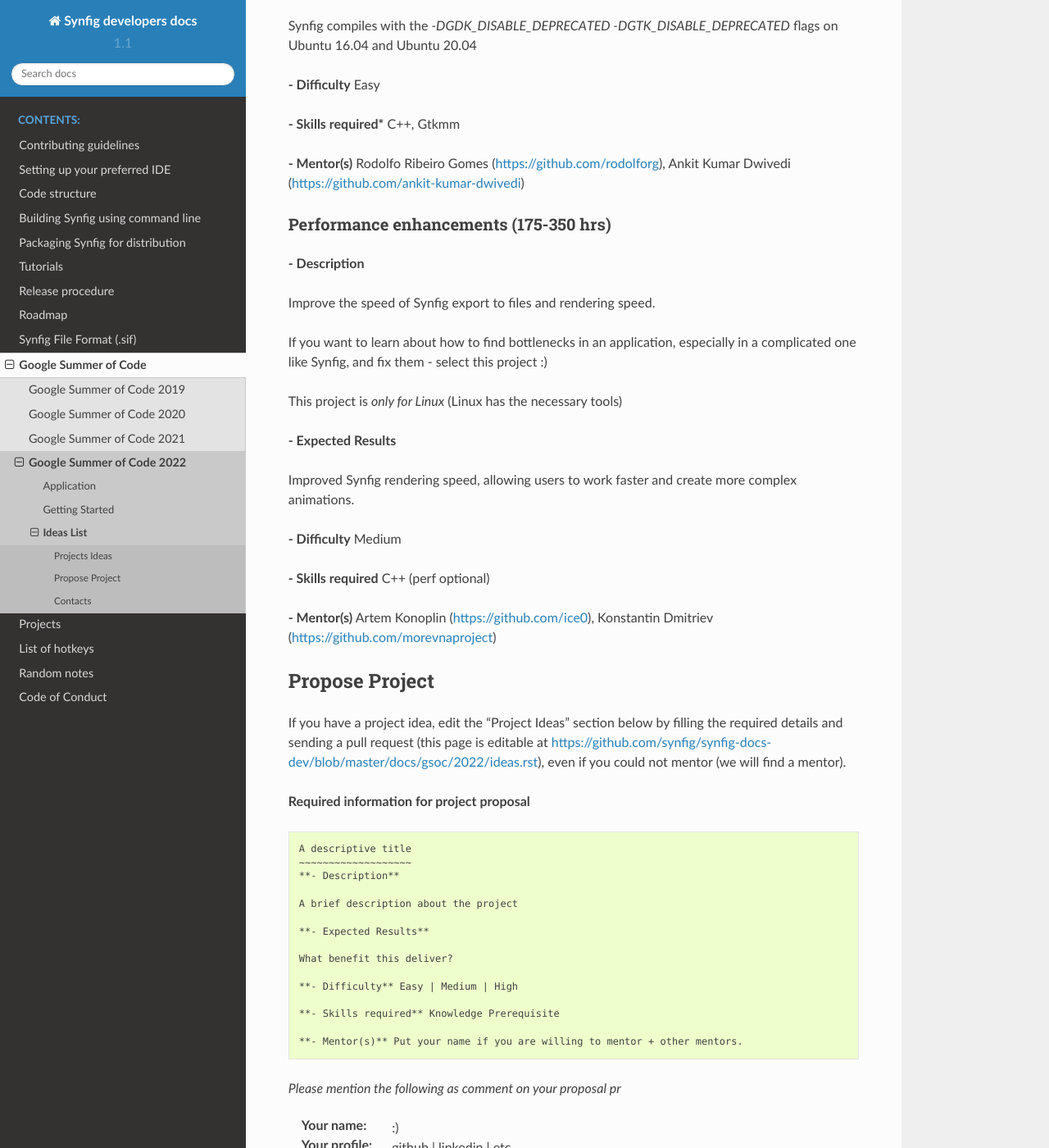
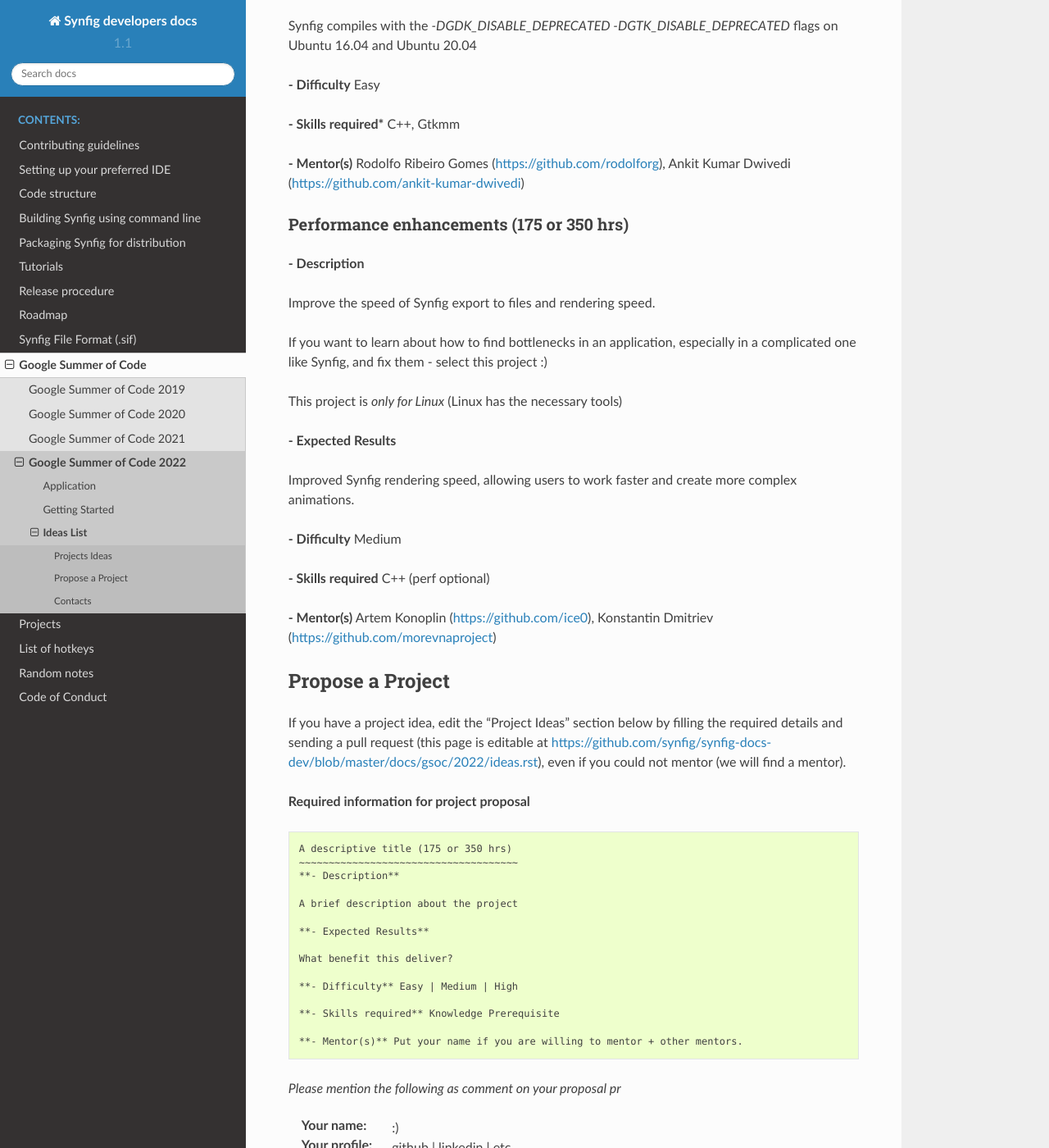
Before and after one commit to synfig/synfig-docs-dev, a Sphinx documentation site: the page built from docs/gsoc/2022/ideas.rst, in a window 1280 px wide and 1400 px high, scrolled down 1786 px. Shown: the whole window at 82% size. Built offline with Sphinx 7.4.7 and the Read the Docs theme 2.0.0, drawn with Linux system fonts in a browser that asks for light colours; some of the changed text lies outside the part shown.

Commit message:
Some minor fixes to Ideas List page (#83)

```diff
--- a/docs/gsoc/2022/ideas.rst
+++ b/docs/gsoc/2022/ideas.rst
@@ -9,8 +9,8 @@
 Projects Ideas
 --------------
 
-User Interface improvements (175-350 hrs)
-~~~~~~~~~~~~~~~~~~~~~~~~~~~~~~~~~~~~~~~
+User Interface improvements (175 or 350 hrs)
+~~~~~~~~~~~~~~~~~~~~~~~~~~~~~~~~~~~~~~~~~~~~
 
 **- Description**
 
@@ -37,7 +37,7 @@
 
 
 Building Synfig with the MSVC/vcpkg toolkit (175 hrs)
-~~~~~~~~~~~~~~~~~~~~~~~~~~~~~~~~~~~~~~~
+~~~~~~~~~~~~~~~~~~~~~~~~~~~~~~~~~~~~~~~~~~~~~~~~~~~~~~~
 
 **- Description**
 
@@ -58,7 +58,7 @@
 
 
 Replacement of deprecated Gtk classes (175 hrs)
-~~~~~~~~~~~~~~~~~~~
+~~~~~~~~~~~~~~~~~~~~~~~~~~~~~~~~~~~~~~~~~~~~~~~~
 **- Description**
 
 - get rid of deprecated Gtk::StockId (since before 2013)
@@ -79,8 +79,8 @@
 **- Mentor(s)** Rodolfo Ribeiro Gomes (https://github.com/rodolforg), Ankit Kumar Dwivedi (https://github.com/ankit-kumar-dwivedi)
 
 
-Performance enhancements (175-350 hrs)
-~~~~~~~~~~~~~~~~~~~~~~~~
+Performance enhancements (175 or 350 hrs)
+~~~~~~~~~~~~~~~~~~~~~~~~~~~~~~~~~~~~~~~~~~
 **- Description**
 
 Improve the speed of Synfig export to files and rendering speed.
@@ -100,16 +100,16 @@
 **- Mentor(s)** Artem Konoplin (https://github.com/ice0), Konstantin Dmitriev (https://github.com/morevnaproject)
 
 
-Propose Project
----------------
+Propose a Project
+------------------
 If you have a project idea, edit the "Project Ideas" section below by filling the required details and sending a pull request (this page is editable at  https://github.com/synfig/synfig-docs-dev/blob/master/docs/gsoc/2022/ideas.rst), even if you could not mentor (we will find a mentor).
 
 **Required information for project proposal**
 
 ::
 
-    A descriptive title
-    ~~~~~~~~~~~~~~~~~~~
+    A descriptive title (175 or 350 hrs)
+    ~~~~~~~~~~~~~~~~~~~~~~~~~~~~~~~~~~~~~
     **- Description**
 
     A brief description about the project
```
